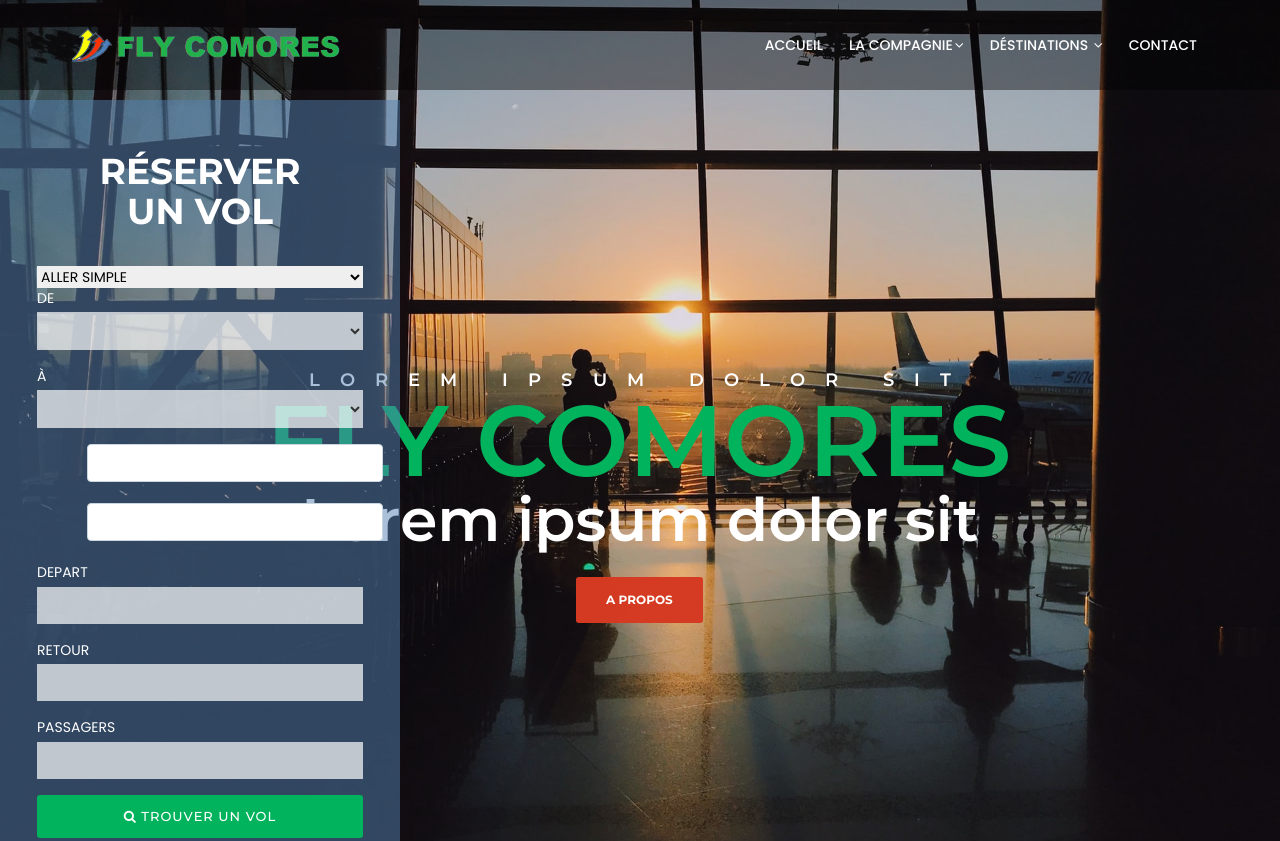
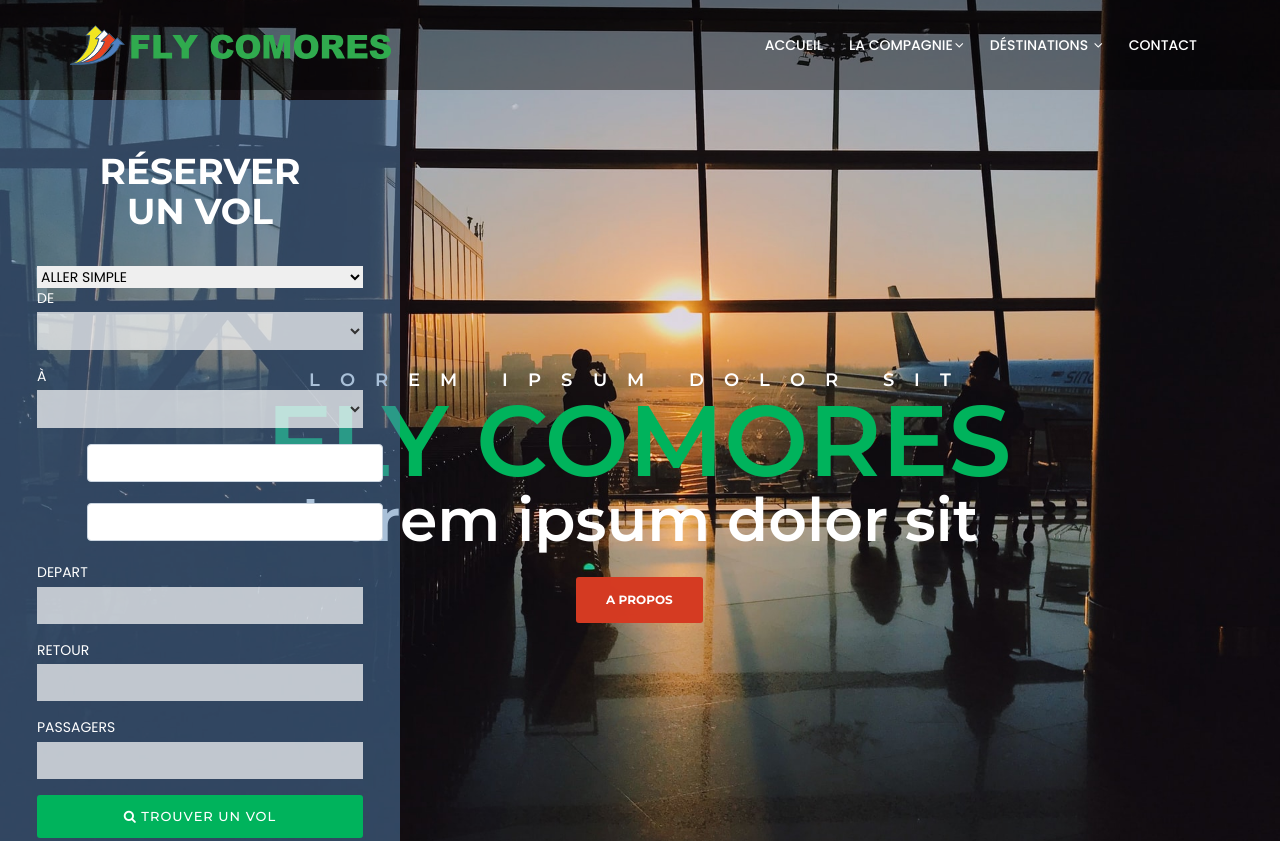
Before and after one commit to andry9995/flycomores-front, a plain HTML site: page index.html in a window 1280 px wide. Shown: the top 841 px of the page. Drawn offline with nearby package versions, Linux system fonts and the light colour scheme; files whose address does not match are found by name.

Commit message:
logo & favicon

```diff
--- a/index.html
+++ b/index.html
@@ -9,7 +9,7 @@
     <meta name="viewport" content="width=device-width, initial-scale=1, maximum-scale=1" />
     <title>FLY COMORES</title>
     <!-- Favicon -->
-    <link rel="shortcut icon" href="" />
+    <link rel="icon" type="image/png" href="favicon.png" />
     <!-- font -->
     <link  rel="stylesheet" href="https://fonts.googleapis.com/css?family=Montserrat:300,300i,400,500,500i,600,700,800,900|Poppins:200,300,300i,400,400i,500,500i,600,600i,700,700i,800,800i,900">
     <link rel="stylesheet" href="https://fonts.googleapis.com/css?family=Dosis:300,400,500,600,700,800">
@@ -55,7 +55,7 @@
                     <!-- menu logo -->
                     <ul class="menu-logo">
                       <li>
-                        <a href="index-01.html"><img id="logo_img" src="assets/images/logo.png" alt="logo"> </a>
+                        <a href="index-01.html"><img id="logo_img" src="assets/images/logo.svg" alt="logo"> </a>
                       </li>
                     </ul>
                     <!-- menu links -->
```
Also changed, not shown: assets/images/logo.svg (added), favicon.png (added).
